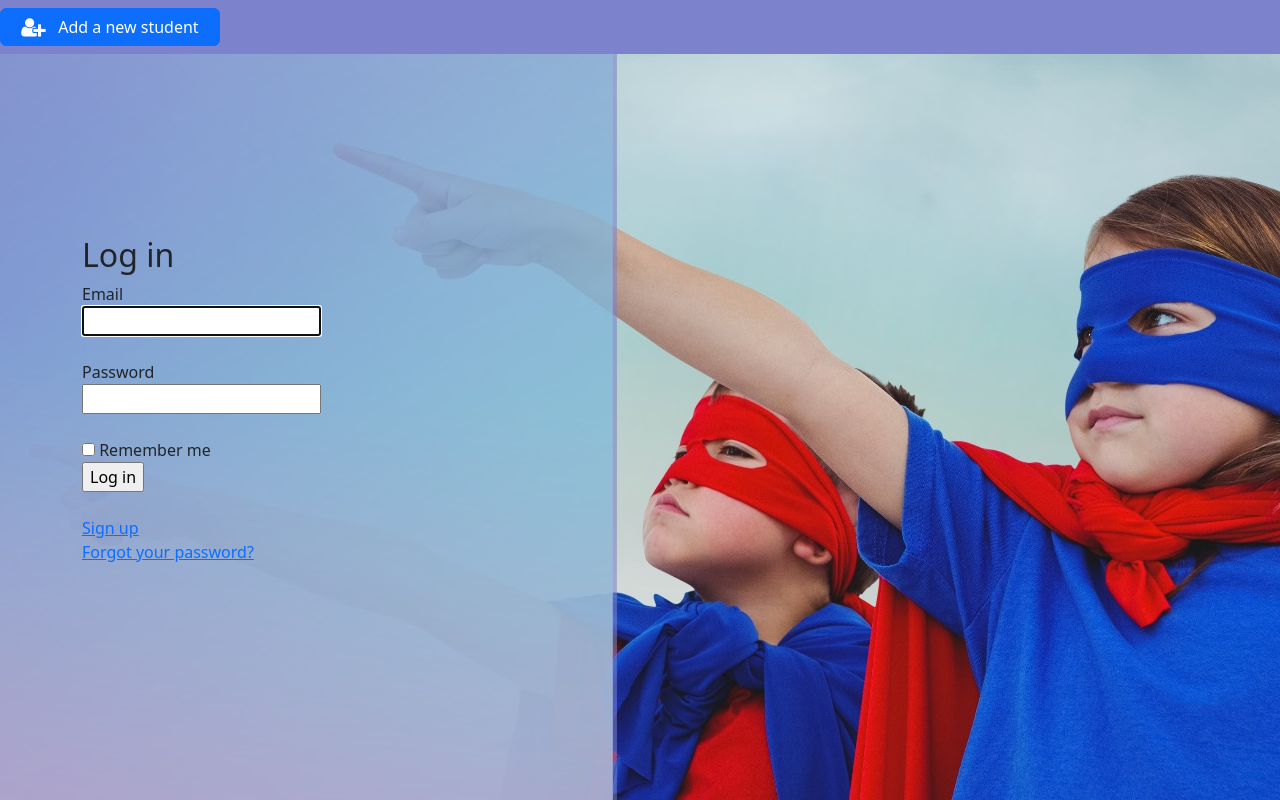
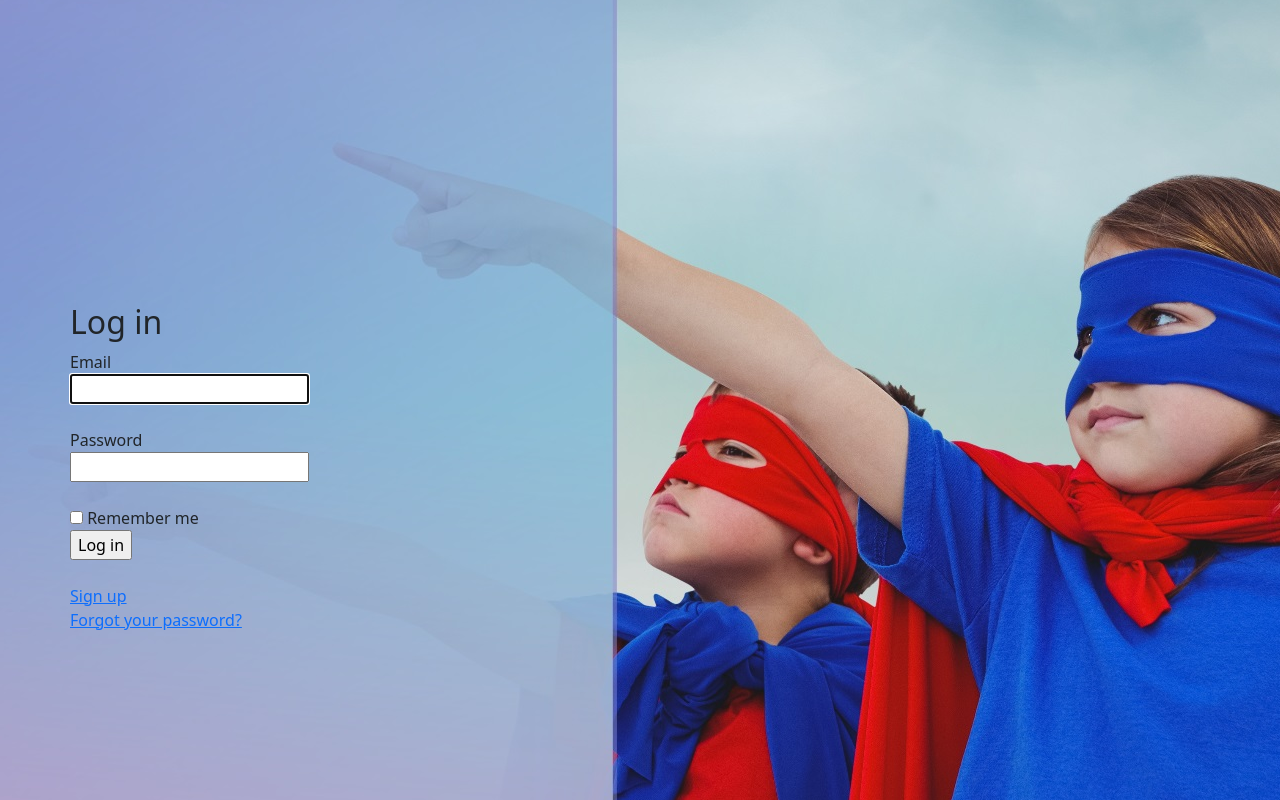
Before and after one commit to Nevillealee/girls_in_tech, a Rails app: page /users/sign_in in a window 1280 px wide. Run offline with Rails 7, Linux system fonts and the light colour scheme; style sheets or scripts are compiled from the project's sources; some libraries are stand-ins or nearby versions.

Commit message:
removes navbar from sign in page

```diff
--- a/app/assets/stylesheets/application.scss
+++ b/app/assets/stylesheets/application.scss
@@ -29,8 +29,10 @@
 }
 
 
+
 html, body , .container {
     height: 100%;
+    padding: 45px 0 0 0;
 }
 .container {
     display: -webkit-flexbox;
--- a/app/views/layouts/application.html.erb
+++ b/app/views/layouts/application.html.erb
@@ -11,26 +11,32 @@
 
 <body class="<%= controller.controller_name%>">
 <!--NAVIGATION BAR-->
+<!-- ONLY DISPLAY NAVBAR IF USER LOGGED IN -->
+<% if user_signed_in? %>
 <nav class="navbar fixed-top navbar-light" style="background-color: #7D82CD">
   <form class="form-inline">
+    <%= link_to 'FACTA', authenticated_root_path, class: 'navbar-brand mb-0' %>
+      <%= link_to 'Sign out', destroy_user_session_path, method: :delete, class: 'btn btn-primary' %>
      <ul class="navbar-nav mr-auto">
       </ul>
+      <!-- ADD NEW STUDENT BTN -->
       <div class="btn btn-primary">
         &nbsp;
         <i class="fa fa-user-plus fa-lg" aria-hidden="true"></i>
         &nbsp;
-        <%= link_to 'Add a new student', new_student_path(@student), {:style=>'color:#FFFFFF;' 'text-decoration:none;' } %>
+          <%= link_to 'Add a new student', new_student_path, {:style=>'color:#FFFFFF;' 'text-decoration:none;' } %>
         &nbsp;
       </div>
   </form>
 </nav>
+<% end %>
 
-    <% if notice.present? %>
-      <p class="alert alert-info"><%= notice %></p>
-    <% end %>
-    <% if alert.present? %>
-      <p class="alert alert-danger"><%= alert %></p>
-    <% end %>
+    <!--<% if notice.present? %>-->
+    <!--  <p class="alert alert-info"><%= notice %></p>-->
+    <!--<% end %>-->
+    <!--<% if alert.present? %>-->
+    <!--  <p class="alert alert-danger"><%= alert %></p>-->
+    <!--<% end %>-->
     <%= yield %>
   </body>
 </html>
--- a/app/views/students/index.html.erb
+++ b/app/views/students/index.html.erb
@@ -34,7 +34,7 @@
   <tr>
     <td><%= student.name %></td>
     <td><%= student.grade %></td>
-    <td><%= link_to "Show", student %></td>
+    <td><%= link_to "Show", student_path(student) %></td>
     <td><%= link_to "Edit", edit_student_path(student) %></td>
     <td><%= link_to "Remove", student, method: :delete, data: { confirm: "Are you sure?" } %></td>
   </tr>
--- a/app/views/students/new.html.erb
+++ b/app/views/students/new.html.erb
@@ -1 +1,4 @@
-<h1>New student page</h1>
+<p>
+   Why wont this text show up
+</p>
+<h3>NEW student page</h3>
--- a/app/views/students/show.html.erb
+++ b/app/views/students/show.html.erb
@@ -1,10 +1,5 @@
 <!--ANALYTICS PAGE-->
 <body >
-  <nav class="navbar navbar-light" style="background-color: #7D82CD">
-    <div>
-      <%= link_to 'FACTA', authenticated_root_path, class: 'navbar-brand mb-0' %>
-    </div>
-  </nav>
   <!--TEST DIV-->
       <div class="container">
       <hr/>
```
Also changed, not shown: app/controllers/students_controller.rb (+7 -1 lines), db/development.sqlite3.
